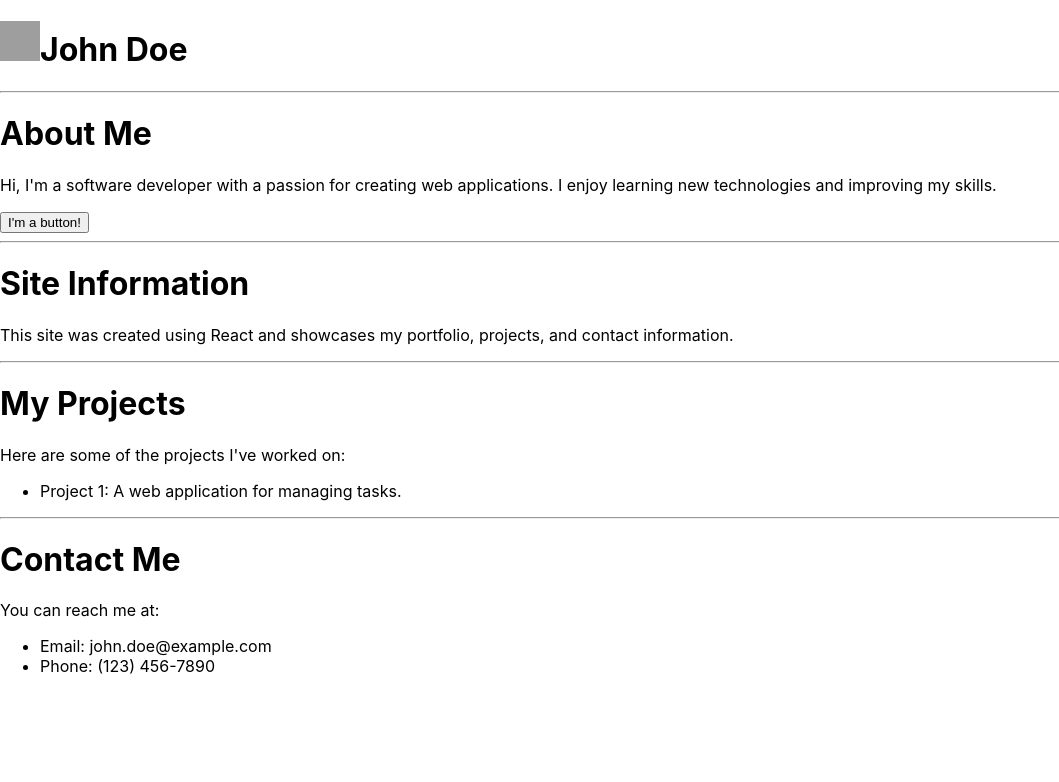
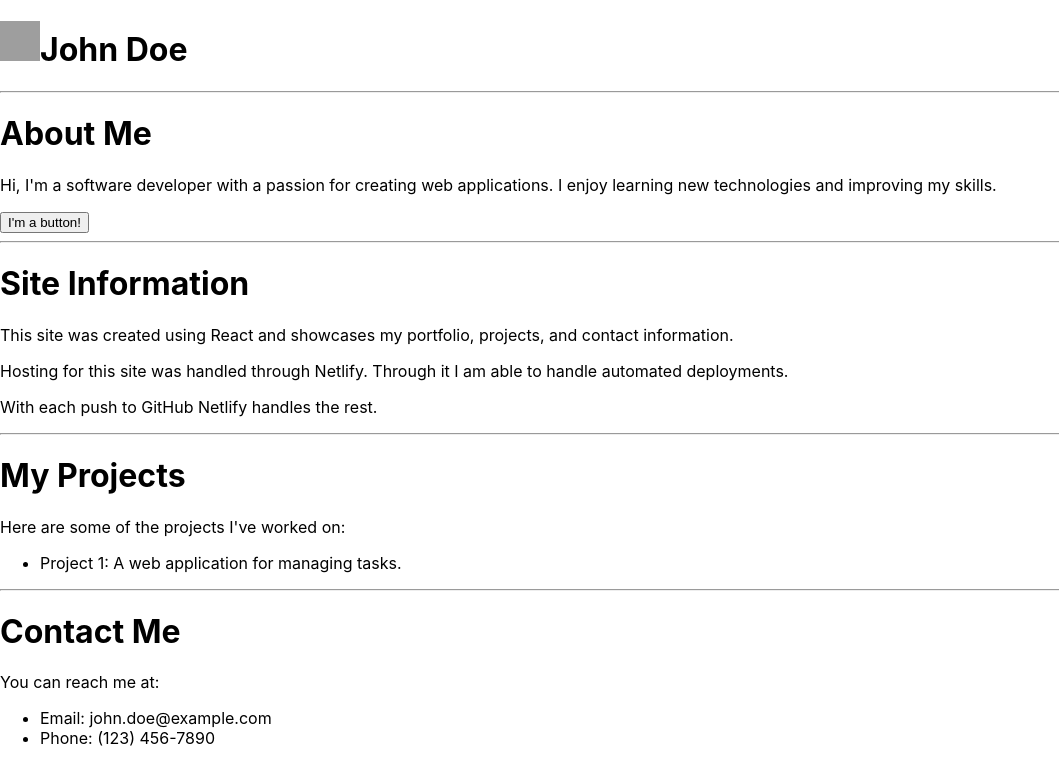
Before and after one commit to JoshVasqu/PersonalPortfolio, a React (Create React App) app in the folder portfolio/: page / in a window 1280 px wide. Shown: the top 782 px of the page, without its empty margins (0-1059 px from the left). Built offline with nearby package versions, Linux system fonts and the light colour scheme; grey boxes are pictures that could not be loaded.

Commit message:
Site Information Updated

```diff
--- a/portfolio/src/App.js
+++ b/portfolio/src/App.js
@@ -70,6 +70,8 @@ function SiteInformation() {
     <div>
       <h1>Site Information</h1>
       <p>This site was created using React and showcases my portfolio, projects, and contact information.</p>
+      <p>Hosting for this site was handled through Netlify. Through it I am able to handle automated deployments.</p>
+      <p>With each push to GitHub Netlify handles the rest.</p>
     </div>
     </>
   );
```
